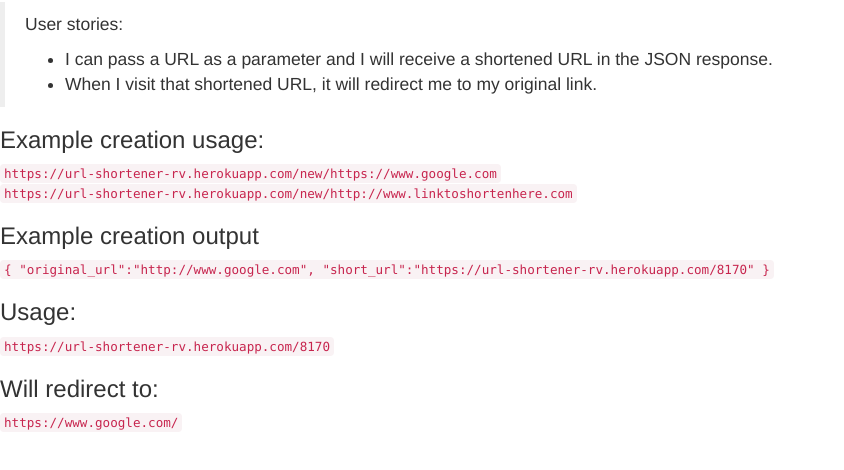
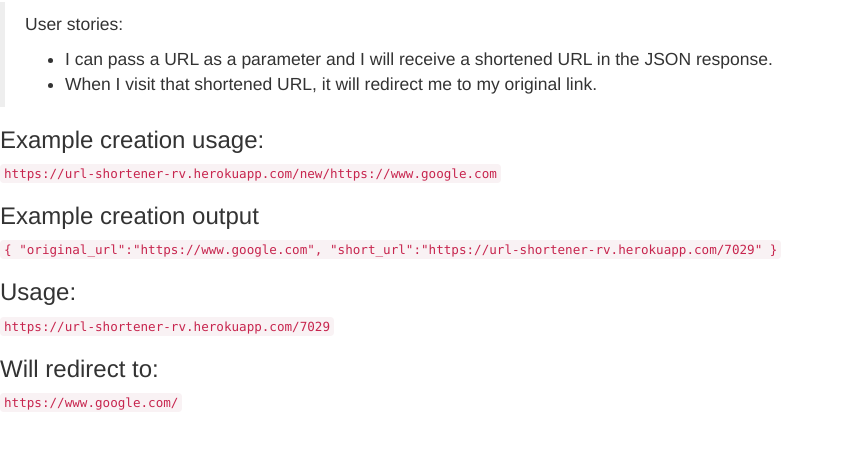
Before and after one commit to rvrvrv/url-short, a website: page index.html in a window 1280 px wide. Shown: the part 68-538 px from the top of the page, without its empty margins (0-844 px from the left). Drawn offline with nearby package versions, Linux system fonts and the light colour scheme.

Commit message:
Update example links in index.html

```diff
--- a/index.html
+++ b/index.html
@@ -18,13 +18,13 @@
     </blockquote>
     <h3>Example creation usage:</h3>
     <code>https://url-shortener-rv.herokuapp.com/new/https://www.google.com</code><br/>
-    <code>https://url-shortener-rv.herokuapp.com/new/http://www.linktoshortenhere.com</code>
     <h3>Example creation output</h3>
     <code>{
-  "original_url":"http://www.google.com",
-  "short_url":"https://url-shortener-rv.herokuapp.com/8170"
+  "original_url":"https://www.google.com",
+  "short_url":"https://url-shortener-rv.herokuapp.com/7029"
 }</code>
-    <h3>Usage:</h3><code>https://url-shortener-rv.herokuapp.com/8170</code>
+    <h3>Usage:</h3><code>https://url-shortener-rv.herokuapp.com/7029</code>
     <h3>Will redirect to:</h3><code>https://www.google.com/</code></div>
 </body>
+
 </html>
```
